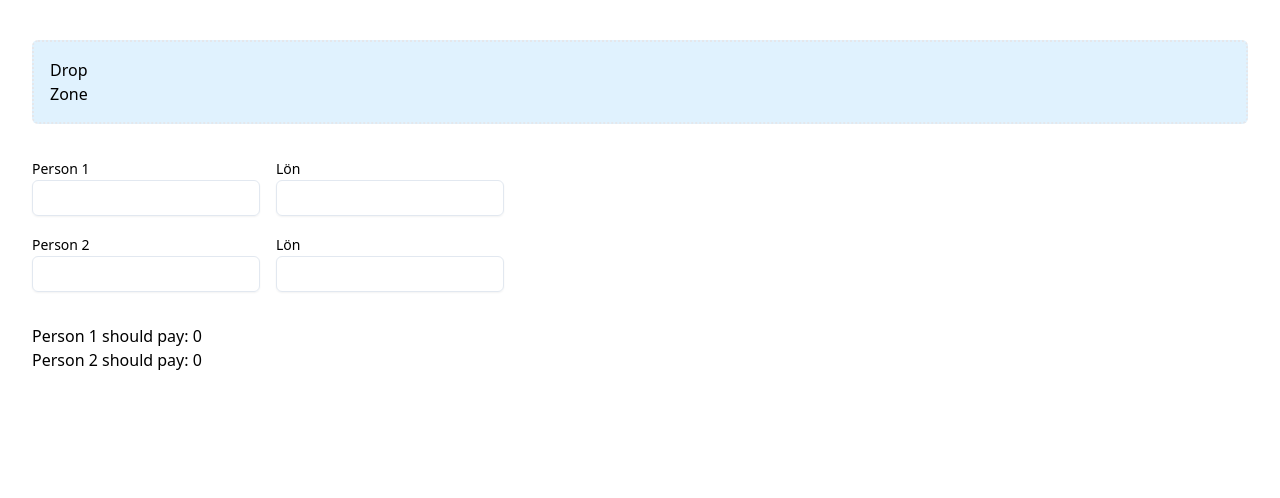
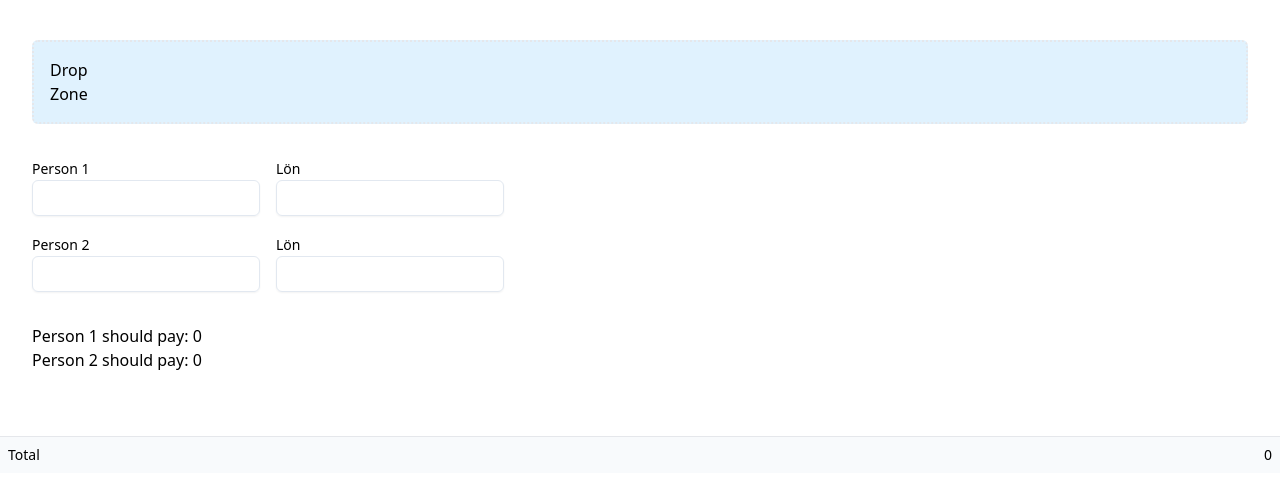
Before and after one commit to mrmaglet/sharedEconomy, a Next.js app: page / in a window 1280 px wide. Shown: the top 498 px of the page. Built offline with nearby package versions, Linux system fonts and the light colour scheme.

Commit message:
HTML semantic bugs. RawSheet atoms.

```diff
--- a/app/(shared)/lib/store.ts
+++ b/app/(shared)/lib/store.ts
@@ -1,4 +1,6 @@
-import { Transaction } from "@/types/types"
+import { RawSheet, Transaction } from "@/types/types"
 import { atom } from "jotai"
 
+export const rawSheetAtom = atom<RawSheet | null>(null)
+
 export const transactionsAtom = atom<Transaction[]>([])
--- a/app/(shared)/page.tsx
+++ b/app/(shared)/page.tsx
@@ -1,16 +1,17 @@
 "use client"
 
-import { useAtom, useAtomValue } from "jotai"
+import { useAtom, useAtomValue, useSetAtom } from "jotai"
 import { DropZone } from "@/app/components/common/drop-zone/DropZone"
 import { ShareTable } from "@/app/components/common/table/ShareTable"
 import { processExcelFile } from "@/app/(shared)/lib/excelProcessor"
 import { TotalFooter } from "@/app/components/common/table/TotalFooter"
 import { PersonInputs } from "@/app/(shared)/components/PersonInputs/PersonInputs"
 import { ShareResults } from "@/app/(shared)/components/ShareResults"
-import { transactionsAtom } from "@/app/(shared)/lib/store"
+import { rawSheetAtom, transactionsAtom } from "@/app/(shared)/lib/store"
 
 const Page = () => {
   const [transactions, setTransactions] = useAtom(transactionsAtom)
+  const setRawSheet = useSetAtom(rawSheetAtom)
 
   const onFileDropped = (data: ArrayBuffer) => {
     const workbook = processExcelFile(data)
@@ -21,9 +22,14 @@ const Page = () => {
       .getValue()
 
     setTransactions(workbook)
+
+    const rawSheet = processExcelFile(data).getFirstSheet().getValue()
+    setRawSheet(rawSheet)
+    console.log("rawSheet", rawSheet)
   }
 
   return (
+    <>
       <div className="container my-10">
         <DropZone callback={onFileDropped} className="mb-8" />
 
@@ -37,9 +43,17 @@ const Page = () => {
           {transactions?.length > 0 && (
             <>
               <div className="flex gap-10 flex-wrap">
-              <ShareTable headline={"Extrakort"} transactions={transactions} labels={"Dela Ani"} />
+                <ShareTable
+                  headline={"Extrakort"}
+                  transactions={transactions}
+                  labels={"Dela Ani"}
+                />
 
-              <ShareTable headline="Huvudkort" transactions={transactions} labels={"Dela Magnus"} />
+                <ShareTable
+                  headline="Huvudkort"
+                  transactions={transactions}
+                  labels={"Dela Magnus"}
+                />
 
                 <ShareTable
                   className="hidden"
@@ -48,17 +62,17 @@ const Page = () => {
                   labels={"Magnus privat"}
                 />
               </div>
-
-            <TotalFooter
-              transactions={transactions.filter(
-                (transaction) =>
-                  transaction.labels === "Dela Ani" || transaction.labels === "Dela Magnus"
-              )}
-            />
             </>
           )}
         </div>
       </div>
+
+      <TotalFooter
+        transactions={transactions.filter(
+          (transaction) => transaction.labels === "Dela Ani" || transaction.labels === "Dela Magnus"
+        )}
+      />
+    </>
   )
 }
 
--- a/app/components/common/table/ShareTable.tsx
+++ b/app/components/common/table/ShareTable.tsx
@@ -1,3 +1,4 @@
+import { TableSummaryFooter } from "@/app/components/common/table/TableSummaryFooter"
 import { TotalFooter } from "@/app/components/common/table/TotalFooter"
 import { Table, TableBody, TableCell, TableFooter, TableRow } from "@/app/components/ui/table"
 import { H3 } from "@/app/components/ui/typography"
@@ -31,7 +32,7 @@ const ShareTable = ({ headline, transactions, labels, ...props }: Props) => {
           })}
         </TableBody>
 
-        <TotalFooter
+        <TableSummaryFooter
           transactions={transactions.filter((transaction) => transaction.labels === labels)}
         />
       </Table>
--- /dev/null
+++ b/app/components/common/table/TableSummaryFooter.tsx
@@ -0,0 +1,24 @@
+import { TableFooter, TableRow, TableCell, Table } from "@/app/components/ui/table"
+import { sumTransactions } from "@/lib/transactions-utils"
+import { Transaction } from "@/types/types"
+import React from "react"
+
+interface Props {
+  transactions: Transaction[]
+}
+
+/**
+ * Combined footer for tables.
+ */
+const TableSummaryFooter = ({ transactions }: Props) => {
+  return (
+    <TableFooter>
+      <TableRow>
+        <TableCell colSpan={2}>Total</TableCell>
+        <TableCell className="text-right">{sumTransactions(transactions)}</TableCell>
+      </TableRow>
+    </TableFooter>
+  )
+}
+
+export { TableSummaryFooter }
--- a/app/components/common/table/TotalFooter.tsx
+++ b/app/components/common/table/TotalFooter.tsx
@@ -1,4 +1,4 @@
-import { TableFooter, TableRow, TableCell } from "@/app/components/ui/table"
+import { TableFooter, TableRow, TableCell, Table } from "@/app/components/ui/table"
 import { sumTransactions } from "@/lib/transactions-utils"
 import { Transaction } from "@/types/types"
 import React from "react"
@@ -7,15 +7,19 @@ interface Props {
   transactions: Transaction[]
 }
 
+/**
+ * A fill width stand alone table footer that sums up the transactions.
+ */
 const TotalFooter = ({ transactions }: Props) => {
   return (
+    <Table>
       <TableFooter>
         <TableRow>
           <TableCell colSpan={2}>Total</TableCell>
-
           <TableCell className="text-right">{sumTransactions(transactions)}</TableCell>
         </TableRow>
       </TableFooter>
+    </Table>
   )
 }
 
--- a/app/components/ui/table.tsx
+++ b/app/components/ui/table.tsx
@@ -2,18 +2,13 @@ import * as React from "react"
 
 import { cn } from "@/lib/utils"
 
-const Table = React.forwardRef<
-  HTMLTableElement,
-  React.HTMLAttributes<HTMLTableElement>
->(({ className, ...props }, ref) => (
+const Table = React.forwardRef<HTMLTableElement, React.HTMLAttributes<HTMLTableElement>>(
+  ({ className, ...props }, ref) => (
     <div className="relative w-full overflow-auto">
-    <table
-      ref={ref}
-      className={cn("w-full caption-bottom text-sm", className)}
-      {...props}
-    />
+      <table ref={ref} className={cn("w-full caption-bottom text-sm", className)} {...props} />
     </div>
-))
+  )
+)
 Table.displayName = "Table"
 
 const TableHeader = React.forwardRef<
@@ -28,11 +23,7 @@ const TableBody = React.forwardRef<
   HTMLTableSectionElement,
   React.HTMLAttributes<HTMLTableSectionElement>
 >(({ className, ...props }, ref) => (
-  <tbody
-    ref={ref}
-    className={cn("[&_tr:last-child]:border-0", className)}
-    {...props}
-  />
+  <tbody ref={ref} className={cn("[&_tr:last-child]:border-0", className)} {...props} />
 ))
 TableBody.displayName = "TableBody"
 
@@ -51,10 +42,8 @@ const TableFooter = React.forwardRef<
 ))
 TableFooter.displayName = "TableFooter"
 
-const TableRow = React.forwardRef<
-  HTMLTableRowElement,
-  React.HTMLAttributes<HTMLTableRowElement>
->(({ className, ...props }, ref) => (
+const TableRow = React.forwardRef<HTMLTableRowElement, React.HTMLAttributes<HTMLTableRowElement>>(
+  ({ className, ...props }, ref) => (
     <tr
       ref={ref}
       className={cn(
@@ -63,7 +52,8 @@ const TableRow = React.forwardRef<
       )}
       {...props}
     />
-))
+  )
+)
 TableRow.displayName = "TableRow"
 
 const TableHead = React.forwardRef<
@@ -108,13 +98,4 @@ const TableCaption = React.forwardRef<
 ))
 TableCaption.displayName = "TableCaption"
 
-export {
-  Table,
-  TableHeader,
-  TableBody,
-  TableFooter,
-  TableHead,
-  TableRow,
-  TableCell,
-  TableCaption,
-}
+export { Table, TableHeader, TableBody, TableFooter, TableHead, TableRow, TableCell, TableCaption }
--- a/types/types.ts
+++ b/types/types.ts
@@ -8,3 +8,5 @@ export type Transaction = {
   amount: number
   labels: Labels
 }
+
+export type RawSheet = Record<string, string>
```
Lines whose indentation alone changed are shown as unchanged.
